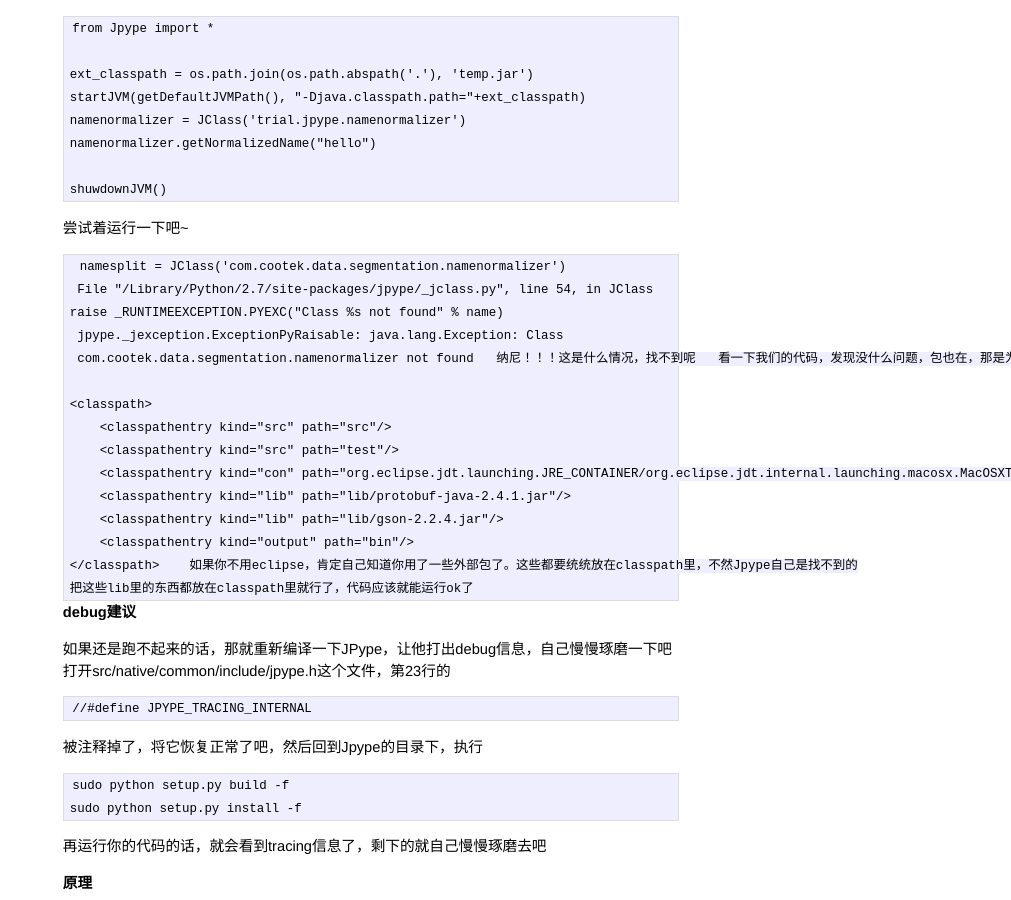
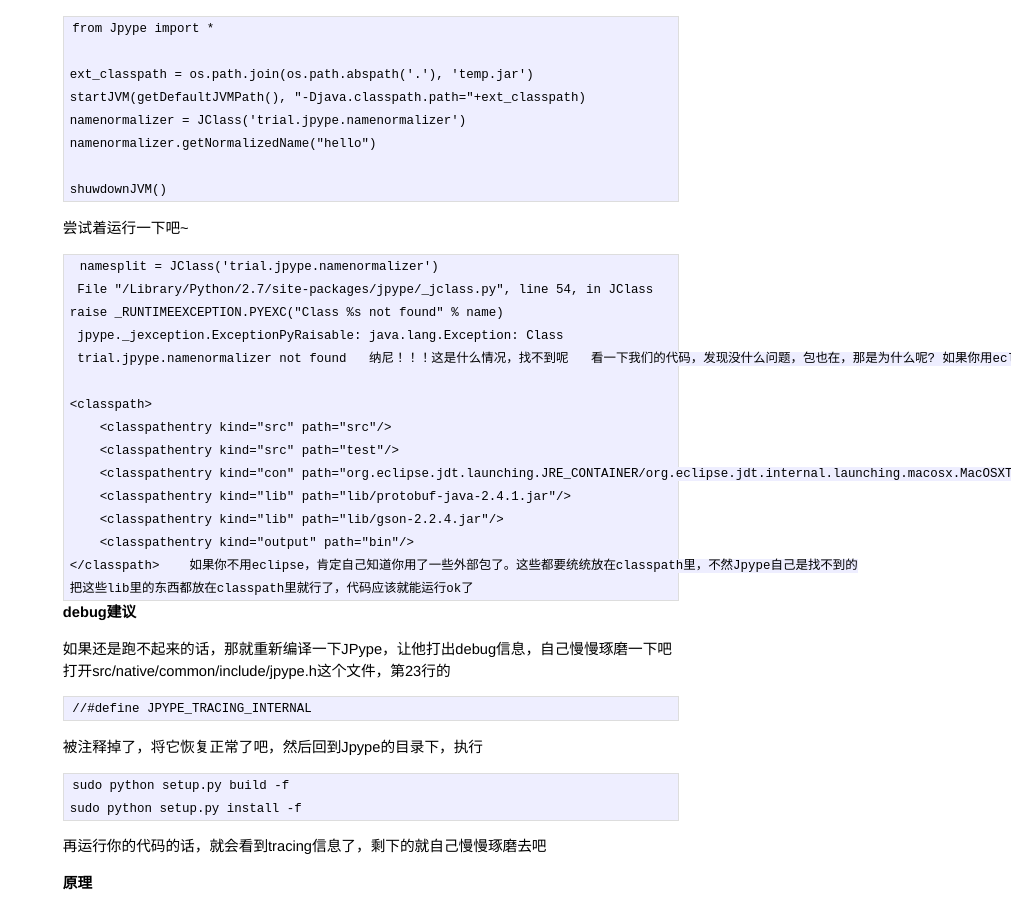
Before and after one commit to shuaizki/shuaizki.github.io, a Jekyll site: the page built from _posts/2013-06-22-introduction-to-jpype.md, in a window 1280 px wide and 900 px high, scrolled down 2308 px. Shown: the whole window, without its empty margins (269-1280 px from the left). Built offline with Jekyll 4.4.1, drawn with Linux system fonts in a browser that asks for light colours; Markdown is read by kramdown in place of the engine named in the settings; some of the changed text lies outside the part shown.

Commit message:
modify jpype

```diff
--- a/_posts/2013-06-22-introduction-to-jpype.md
+++ b/_posts/2013-06-22-introduction-to-jpype.md
@@ -47,7 +47,7 @@ Jpype的核心包是jpype， jpype是从jvm的native层进行调用的，首先
     import java.io.BufferedReader;
     import java.io.BufferedWriter;
     import java.io.IOException;
-    import com.cootek.data.proto.CoreDataType.NameComponents;
+    import trial.jpype.CoreDataType.NameComponents;
 
 
     import trial.on.jpype.shuaizki;
@@ -102,11 +102,11 @@ Jpype的核心包是jpype， jpype是从jvm的native层进行调用的，首先
 
    尝试着运行一下吧~
 
-     namesplit = JClass('com.cootek.data.segmentation.namenormalizer')
+     namesplit = JClass('trial.jpype.namenormalizer')
      File "/Library/Python/2.7/site-packages/jpype/_jclass.py", line 54, in JClass
     raise _RUNTIMEEXCEPTION.PYEXC("Class %s not found" % name)
      jpype._jexception.ExceptionPyRaisable: java.lang.Exception: Class
-     com.cootek.data.segmentation.namenormalizer not found
+     trial.jpype.namenormalizer not found
   纳尼！！！这是什么情况，找不到呢
   看一下我们的代码，发现没什么问题，包也在，那是为什么呢? 如果你用eclipse 的话，打开你的.classpath看看吧
 
```
Also changed, not shown: 2 other files.
